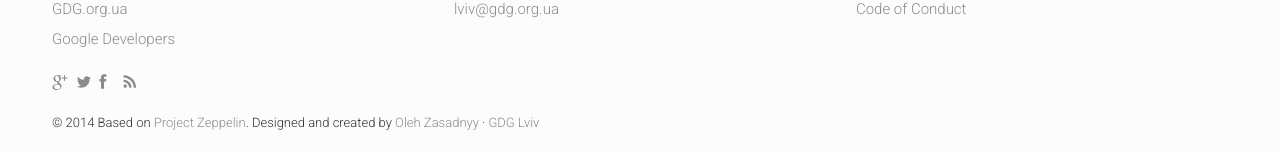
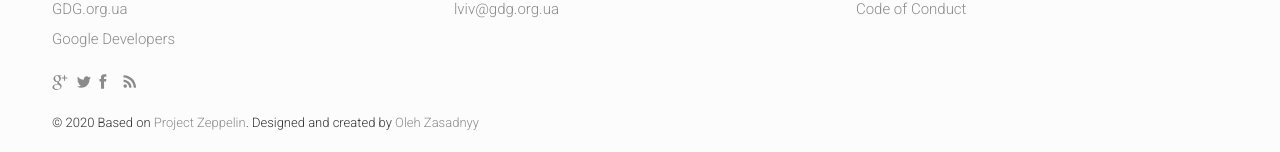
Before and after one commit to GDG-Portugal/devFestPT-2020, a Jekyll site: the page built from index.html, in a window 1280 px wide and 900 px high, scrolled down 4540 px. Shown: the part 745-897 px from the top of the window. Built offline with Jekyll 4.4.1, drawn with Linux system fonts in a browser that asks for light colours; nearby versions of some CDN libraries; comment, search, counter and statistics services are not loaded.

Commit message:
Updated footer

```diff
--- a/_includes/footer.html
+++ b/_includes/footer.html
@@ -38,7 +38,7 @@
 		<!-- Please don't delete this line-->
 		<div class="col-md-6">
 			<p class="copyright">
-				&copy; 2014 Based on <a href="https://github.com/gdg-x/zeppelin" target="_blank">Project Zeppelin</a>. Designed and created by <a href="https://plus.google.com/+OlehZasadnyy/about" target="_blank">Oleh Zasadnyy</a> &middot; <a href="http://lviv.gdg.org.ua" target="_blank">GDG Lviv</a>
+				&copy; 2020 Based on <a href="https://github.com/gdg-x/zeppelin" target="_blank">Project Zeppelin</a>. Designed and created by <a href="https://plus.google.com/+OlehZasadnyy/about" target="_blank">Oleh Zasadnyy</a>
 			</p>
 		</div>
 	</div>
```
